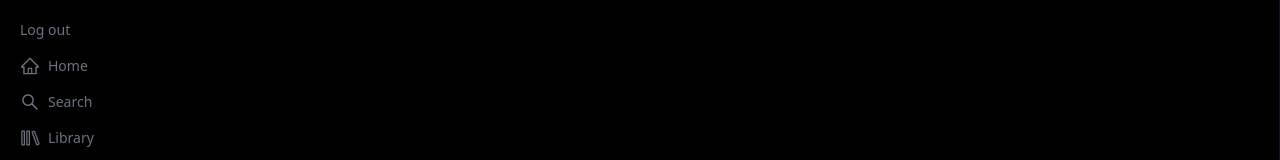
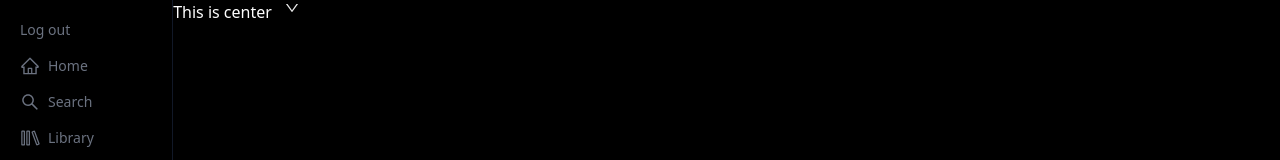
Before and after one commit to dipesh2508/Vibes, a Next.js app: page / in a window 1280 px wide. Shown: the top 160 px of the page. Built offline with nearby package versions, Linux system fonts and the light colour scheme; no server answers.

Commit message:
center part added

```diff
--- a/package.json
+++ b/package.json
@@ -14,7 +14,8 @@
     "react": "^18",
     "react-dom": "^18",
     "react-icons": "^4.11.0",
-    "spotify-web-api-node": "^5.0.2"
+    "spotify-web-api-node": "^5.0.2",
+    "tailwind-scrollbar-hide": "^1.1.7"
   },
   "devDependencies": {
     "@types/node": "^20",
--- /dev/null
+++ b/src/components/Center.tsx
@@ -0,0 +1,26 @@
+import Image from "next/image";
+import { useSession } from "next-auth/react";
+import { AiOutlineDown } from "react-icons/ai";
+
+const Center = () => {
+const { data: session } = useSession();
+
+return (
+    <div className="flex flex-grow text-white">
+        <h1>This is center</h1>
+        <header>
+            <div className="flex items-center space-x-3 opacity-90">
+
+             {session?.user?.image && <img className="rounded-full" src={session?.user?.image} alt="" />}
+                <h2>{session?.user?.name}</h2>
+                <AiOutlineDown />
+            </div>
+        </header>
+    </div>
+);
+
+
+
+};
+
+export default Center;
--- a/src/components/Sidebar.tsx
+++ b/src/components/Sidebar.tsx
@@ -12,7 +12,7 @@ const Sidebar = () => {
   const { data: session } = useSession();
 
   return (
-    <div className="text-gray-500 p-5 text-sm border-r border-gray-900">
+    <div className="text-gray-500 p-5 text-sm border-r border-gray-900 overflow-y-scroll h-screen scrollbar-hide">
       <div className="space-y-4">
         <button
           className="flex items-center space-x-2 hover:text-white"
--- a/src/pages/index.tsx
+++ b/src/pages/index.tsx
@@ -1,11 +1,13 @@
 import Image from "next/image";
 import Sidebar from "@/components/Sidebar";
+import Center from "@/components/Center";
 
 export default function Home() {
   return (
     <div className="bg-black h-screen overflow-hidden">
-      <main>
+      <main className="flex">
         <Sidebar />
+        <Center />
       </main>
     </div>
   );
--- a/tailwind.config.ts
+++ b/tailwind.config.ts
@@ -15,6 +15,6 @@ const config: Config = {
       },
     },
   },
-  plugins: [],
+  plugins: [require("tailwind-scrollbar-hide")],
 }
 export default config
```
Also changed, not shown: src/middleware.ts (+2 -6 lines), 1 other file (tests, documents, lock files or other folders).
